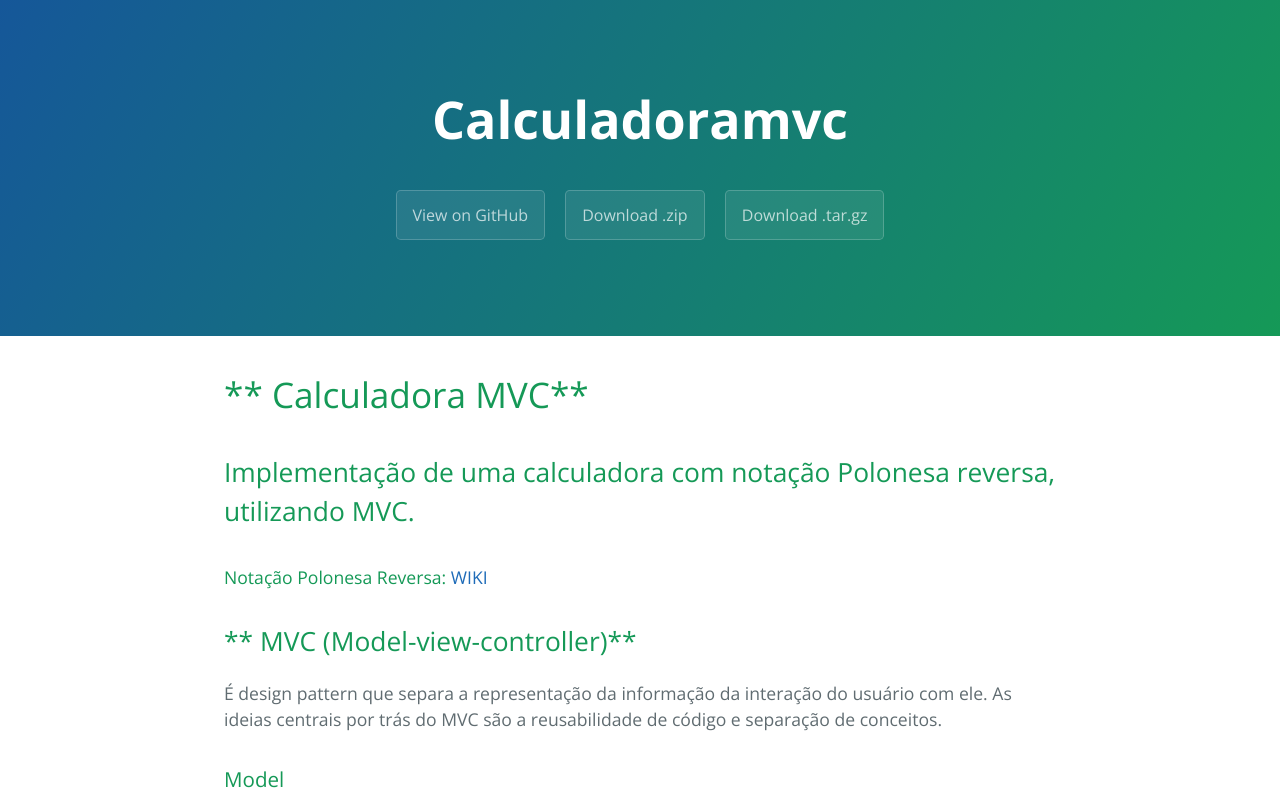
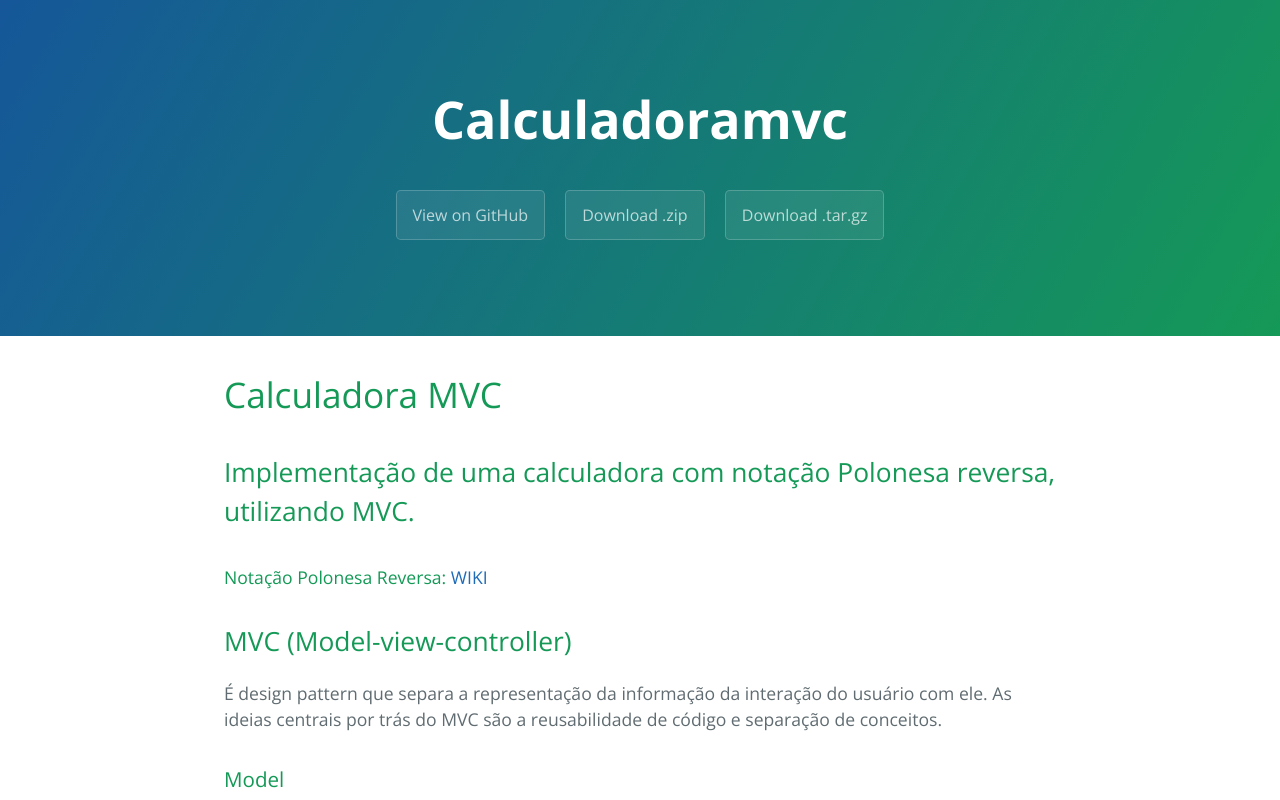
Before and after one commit to alitigeller/CalculadoraMVC, a plain HTML site: page index.html in a window 1280 px wide. Shown: the top 800 px of the page. Drawn offline with nearby package versions, Linux system fonts and the light colour scheme.

```diff
--- a/index.html
+++ b/index.html
@@ -20,7 +20,7 @@
 
     <section class="main-content">
       <h1>
-<a id="-calculadora-mvc" class="anchor" href="#-calculadora-mvc" aria-hidden="true"><span class="octicon octicon-link"></span></a>** Calculadora MVC**</h1>
+<a id="calculadora-mvc" class="anchor" href="#calculadora-mvc" aria-hidden="true"><span class="octicon octicon-link"></span></a>Calculadora MVC</h1>
 
 <h2>
 <a id="implementação-de-uma-calculadora-com-notação-polonesa-reversa-utilizando-mvc" class="anchor" href="#implementa%C3%A7%C3%A3o-de-uma-calculadora-com-nota%C3%A7%C3%A3o-polonesa-reversa-utilizando-mvc" aria-hidden="true"><span class="octicon octicon-link"></span></a>Implementação de uma calculadora com notação Polonesa reversa, utilizando MVC.</h2>
@@ -30,7 +30,7 @@
 </h4>
 
 <h2>
-<a id="-mvc-model-view-controller" class="anchor" href="#-mvc-model-view-controller" aria-hidden="true"><span class="octicon octicon-link"></span></a>** MVC (Model-view-controller)**</h2>
+<a id="mvc-model-view-controller" class="anchor" href="#mvc-model-view-controller" aria-hidden="true"><span class="octicon octicon-link"></span></a>MVC (Model-view-controller)</h2>
 
 <p>É design pattern que separa a representação da informação da interação do usuário com ele.
  As ideias centrais por trás do MVC são a reusabilidade de código e separação de conceitos.</p>
--- a/params.json
+++ b/params.json
@@ -1 +1 @@
-{"name":"Calculadoramvc","tagline":"","body":"#** Calculadora MVC**\r\n\r\n## Implementação de uma calculadora com notação Polonesa reversa, utilizando MVC.\r\n\r\n#### Notação Polonesa Reversa: [WIKI](http://pt.wikipedia.org/wiki/Nota%C3%A7%C3%A3o_polonesa_inversa)\r\n\r\n##** MVC (Model-view-controller)**\r\n É design pattern que separa a representação da informação da interação do usuário com ele.\r\n As ideias centrais por trás do MVC são a reusabilidade de código e separação de conceitos.\r\n### Model\r\nConsiste nos dados da aplicação, regras de negócios, lógica e funções.\r\n### View\r\n Pode ser qualquer saída de representação dos dados, como uma tabela ou um diagrama.\r\n### Controller\r\n Faz a mediação da entrada, convertendo-a em comandos para o modelo ou visão\r\n\r\nAplicando tais padrões e conceitos, foi implementado a **_Calculadora Polonesa Reversa_** segundo o seguinte diagrama de classe.\r\n\r\n![](https://github.com/alitigeller/CalculadoraMVC/blob/master/ClassDiagramCalc.jpg?raw=true)\r\n","google":"","note":"Don't delete this file! It's used internally to help with page regeneration."}
+{"name":"Calculadoramvc","tagline":"","body":"#                                          Calculadora MVC\r\n\r\n## Implementação de uma calculadora com notação Polonesa reversa, utilizando MVC.\r\n\r\n#### Notação Polonesa Reversa: [WIKI](http://pt.wikipedia.org/wiki/Nota%C3%A7%C3%A3o_polonesa_inversa)\r\n\r\n## MVC (Model-view-controller)\r\n É design pattern que separa a representação da informação da interação do usuário com ele.\r\n As ideias centrais por trás do MVC são a reusabilidade de código e separação de conceitos.\r\n### Model\r\nConsiste nos dados da aplicação, regras de negócios, lógica e funções.\r\n### View\r\n Pode ser qualquer saída de representação dos dados, como uma tabela ou um diagrama.\r\n### Controller\r\n Faz a mediação da entrada, convertendo-a em comandos para o modelo ou visão\r\n\r\nAplicando tais padrões e conceitos, foi implementado a **_Calculadora Polonesa Reversa_** segundo o seguinte diagrama de classe.\r\n\r\n![](https://github.com/alitigeller/CalculadoraMVC/blob/master/ClassDiagramCalc.jpg?raw=true)\r\n","google":"","note":"Don't delete this file! It's used internally to help with page regeneration."}
```
